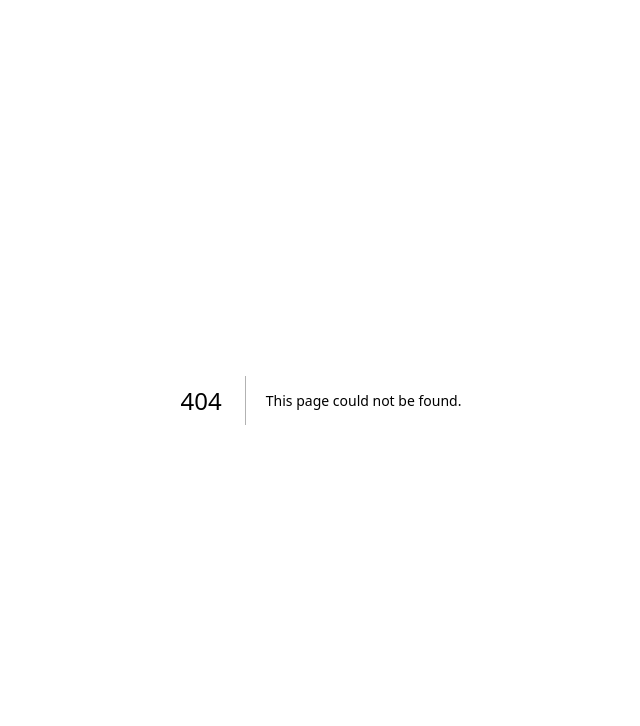
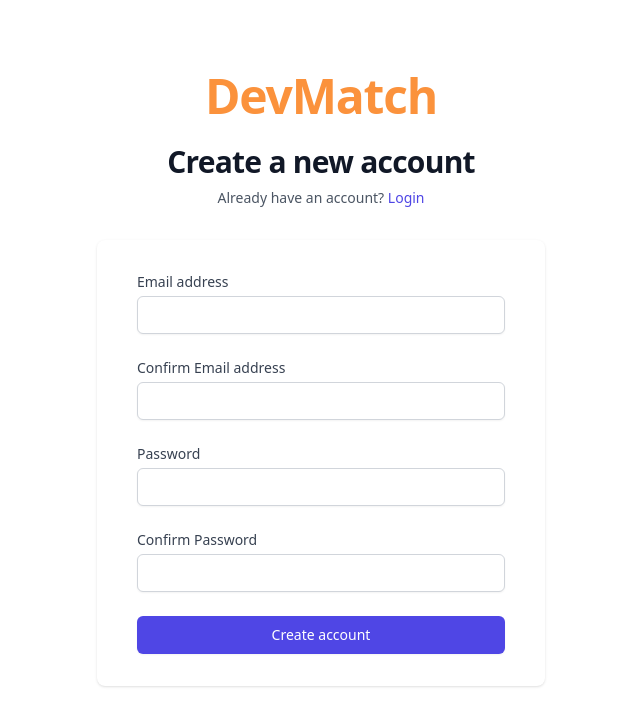
Before and after one commit to BobbyHealy/DevMatch, a Next.js app in the folder Frontend/: page /account/signup in a window 1280 px wide. Before the commit this address had no page. Shown: the top 726 px of the page, without its empty margins (319-959 px from the left). Built offline with nearby package versions, Linux system fonts and the light colour scheme.

Commit message:
Create sign-up and restructure login

```diff
--- a/Frontend/pages/login.js
+++ b/Frontend/pages/account/login.js
@@ -1,4 +1,4 @@
-export default function Example() {
+export default function Login() {
   return (
     <div>
       <div className='flex min-h-full flex-col bg-white justify-center py-12 sm:px-6 lg:px-8'>
@@ -15,7 +15,7 @@ export default function Example() {
           <p className='mt-2 text-center text-sm text-gray-600'>
             Or{" "}
             <a
-              href='#'
+              href='/account/signup'
               className='font-medium text-indigo-600 hover:text-indigo-500'
             >
               create an account
--- /dev/null
+++ b/Frontend/pages/account/signup.js
@@ -0,0 +1,120 @@
+export default function SignUp() {
+  return (
+    <div>
+      <div className='flex min-h-full flex-col bg-white justify-center py-12 sm:px-6 lg:px-8'>
+        <div className='sm:mx-auto sm:w-full sm:max-w-md'>
+          {/* Replace with logo of DevMatch */}
+          <h2 className='mt-6 text-center text-5xl font-bold tracking-tight text-orange-400'>
+            {" "}
+            {/* Replace with DevMatch Colors*/}
+            DevMatch
+          </h2>
+          <h2 className='mt-6 text-center text-3xl font-bold tracking-tight text-gray-900'>
+            Create a new account
+          </h2>
+          <p className='mt-2 text-center text-sm text-gray-600'>
+            Already have an account?{" "}
+            <a
+              href='/account/login'
+              className='font-medium text-indigo-600 hover:text-indigo-500'
+            >
+              Login
+            </a>
+          </p>
+        </div>
+
+        <div className='mt-8 sm:mx-auto sm:w-full sm:max-w-md'>
+          <div className='bg-white py-8 px-4 shadow sm:rounded-lg sm:px-10'>
+            <form className='space-y-6' action='#' method='POST'>
+              <div>
+                <label
+                  htmlFor='email'
+                  className='block text-sm font-medium text-gray-700'
+                >
+                  Email address
+                </label>
+                <div className='mt-1'>
+                  <input
+                    id='email'
+                    name='email'
+                    type='email'
+                    autoComplete='email'
+                    required
+                    className='block w-full appearance-none rounded-md border border-gray-300 px-3 py-2 placeholder-gray-400 shadow-sm focus:border-indigo-500 focus:outline-none focus:ring-indigo-500 sm:text-sm'
+                  />
+                </div>
+              </div>
+
+              <div>
+                <label
+                  htmlFor='email'
+                  className='block text-sm font-medium text-gray-700'
+                >
+                  Confirm Email address
+                </label>
+                <div className='mt-1'>
+                  <input
+                    id='email'
+                    name='email'
+                    type='email'
+                    autoComplete='email'
+                    required
+                    className='block w-full appearance-none rounded-md border border-gray-300 px-3 py-2 placeholder-gray-400 shadow-sm focus:border-indigo-500 focus:outline-none focus:ring-indigo-500 sm:text-sm'
+                  />
+                </div>
+              </div>
+
+              <div>
+                <label
+                  htmlFor='password'
+                  className='block text-sm font-medium text-gray-700'
+                >
+                  Password
+                </label>
+                <div className='mt-1'>
+                  <input
+                    id='password'
+                    name='password'
+                    type='password'
+                    autoComplete='current-password'
+                    required
+                    className='block w-full appearance-none rounded-md border border-gray-300 px-3 py-2 placeholder-gray-400 shadow-sm focus:border-indigo-500 focus:outline-none focus:ring-indigo-500 sm:text-sm'
+                  />
+                </div>
+              </div>
+
+              <div>
+                <label
+                  htmlFor='password'
+                  className='block text-sm font-medium text-gray-700'
+                >
+                  Confirm Password
+                </label>
+                <div className='mt-1'>
+                  <input
+                    id='password'
+                    name='password'
+                    type='password'
+                    autoComplete='current-password'
+                    required
+                    className='block w-full appearance-none rounded-md border border-gray-300 px-3 py-2 placeholder-gray-400 shadow-sm focus:border-indigo-500 focus:outline-none focus:ring-indigo-500 sm:text-sm'
+                  />
+                </div>
+              </div>
+
+              <div>
+                <button
+                  type='submit'
+                  className='flex w-full justify-center rounded-md border border-transparent bg-indigo-600 py-2 px-4 text-sm font-medium text-white shadow-sm hover:bg-indigo-700 focus:outline-none focus:ring-2 focus:ring-indigo-500 focus:ring-offset-2'
+                >
+                  Create account {/* TODO: Add functionality from backend*/}
+                </button>
+              </div>
+            </form>
+            {/* TODO: Decide if we will allow login with other applications */}
+          </div>
+        </div>
+      </div>
+    </div>
+  );
+}
```
